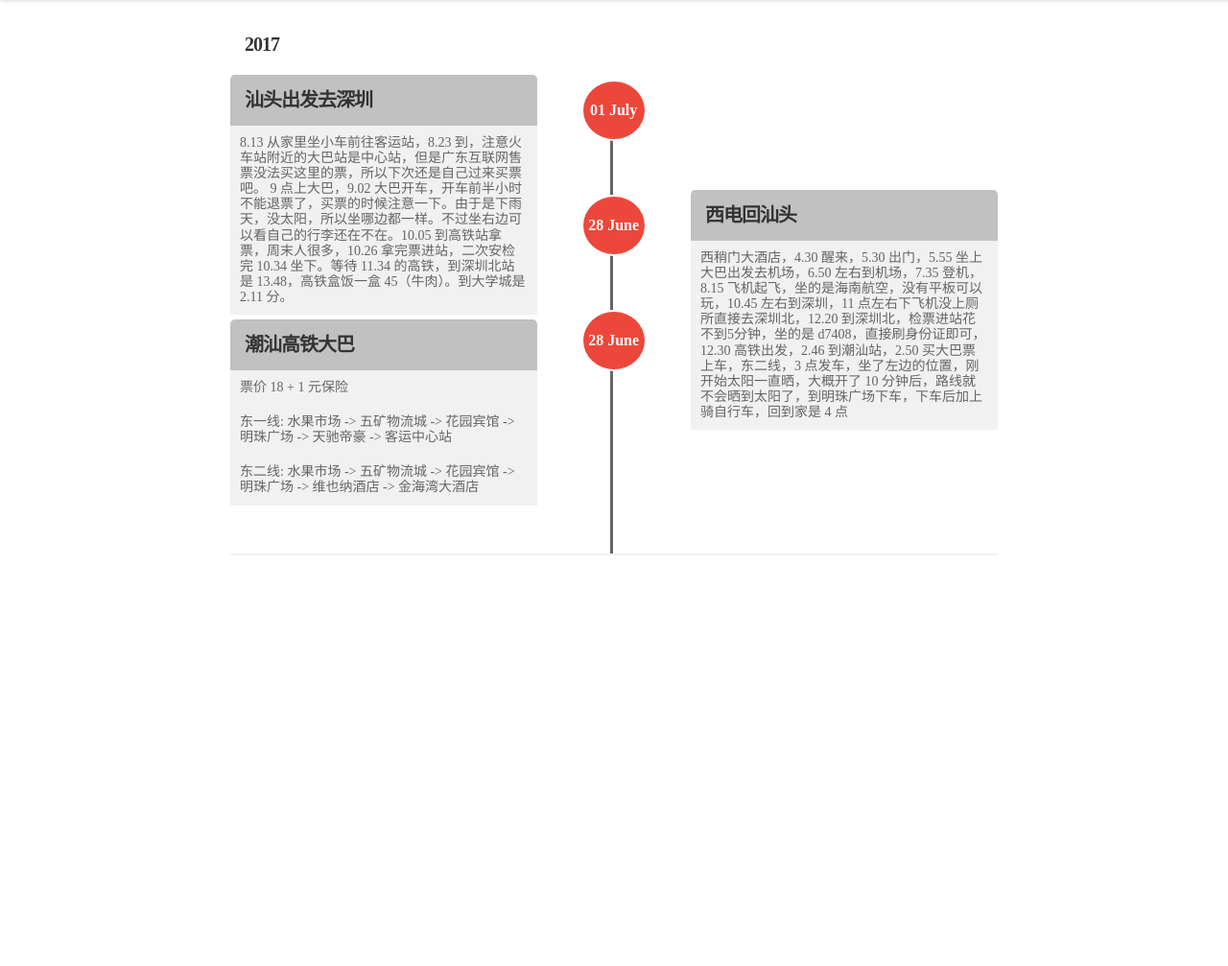
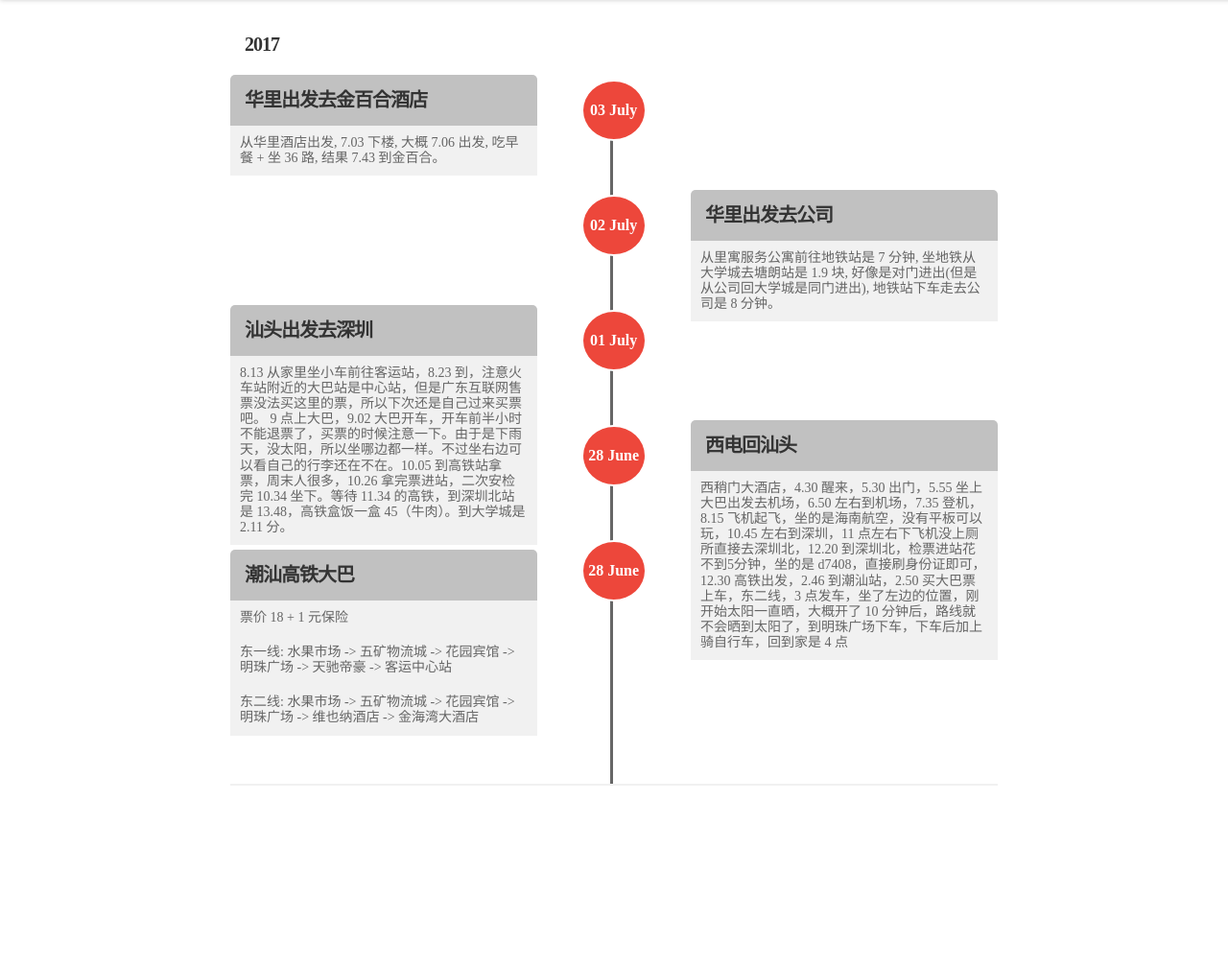
Before and after one commit to L1nwatch/my_blog_source, a Django app: page /timeline_app/ in a window 1280 px wide. Shown: the part 40-1047 px from the top of the page at 96% size. Before the commit the page ends 619 px from the top, so only its background shows below. Run offline with Django 3.2, Linux system fonts and the light colour scheme; some libraries are stand-ins or nearby versions.

Commit message:
更新出发经历

```diff
--- a/my_blog/app_timeline/templates/travel_event_timeline.html
+++ b/my_blog/app_timeline/templates/travel_event_timeline.html
@@ -20,6 +20,32 @@
 <div class="wrap">
     <div class="timeline">
         <div class="year"><h2>2017</h2>
+            <div class="evt">
+                <div class="in">
+                      <span class="date">
+                        <span class="day">03</span>
+                        <span class="month">July</span>
+                      </span>
+                    <h2>华里出发去金百合酒店</h2>
+                    <p class="data">
+                        从华里酒店出发, 7.03 下楼, 大概 7.06 出发, 吃早餐 + 坐 36 路, 结果 7.43 到金百合。
+                    </p>
+                </div>
+            </div>
+
+            <div class="evt">
+                <div class="in">
+                      <span class="date">
+                        <span class="day">02</span>
+                        <span class="month">July</span>
+                      </span>
+                    <h2>华里出发去公司</h2>
+                    <p class="data">
+                        从里寓服务公寓前往地铁站是 7 分钟, 坐地铁从大学城去塘朗站是 1.9 块, 好像是对门进出(但是从公司回大学城是同门进出), 地铁站下车走去公司是 8 分钟。
+                    </p>
+                </div>
+            </div>
+
             <div class="evt">
                 <div class="in">
                       <span class="date">
```
Also changed, not shown: other parts of my_blog/app_timeline/templates/travel_event_timeline.html (+0 -94 lines).
